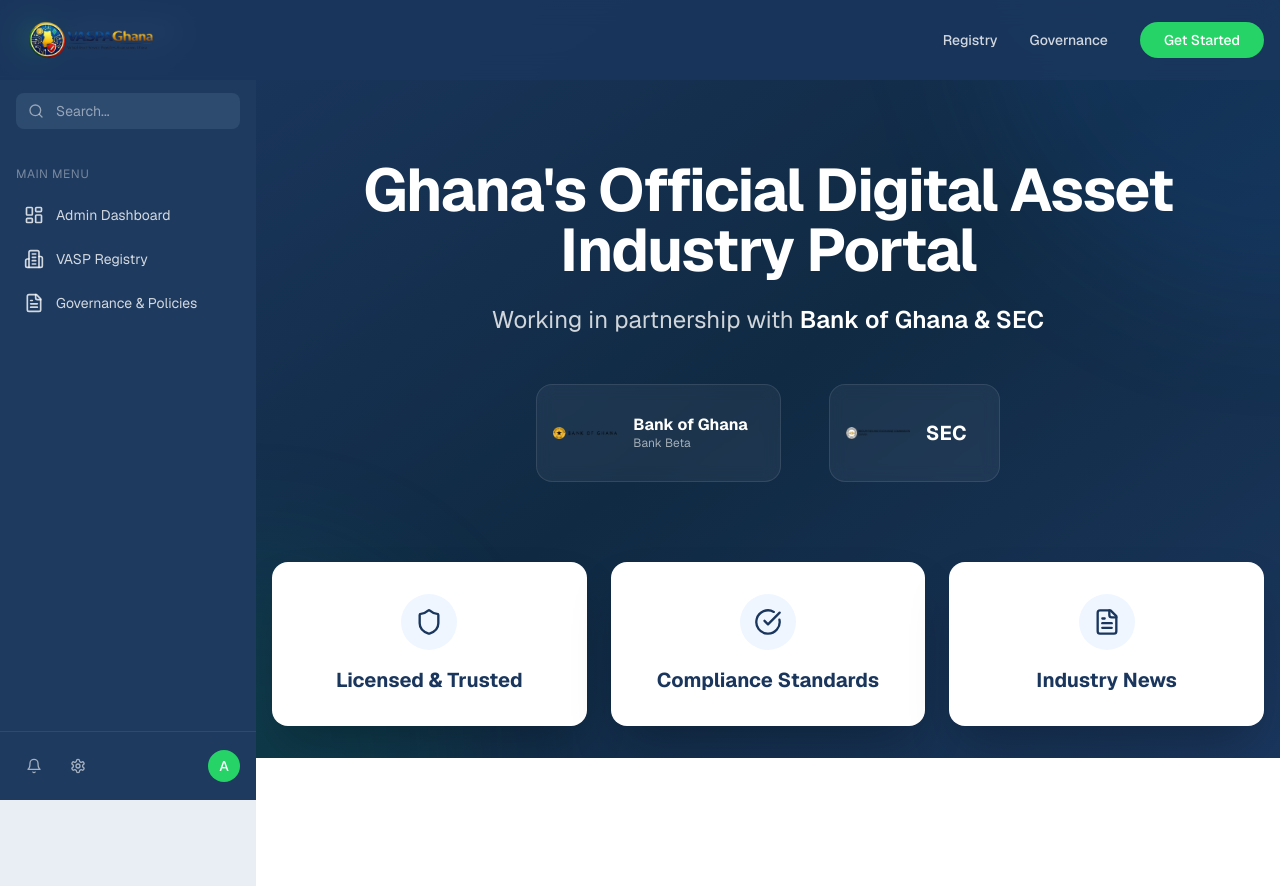
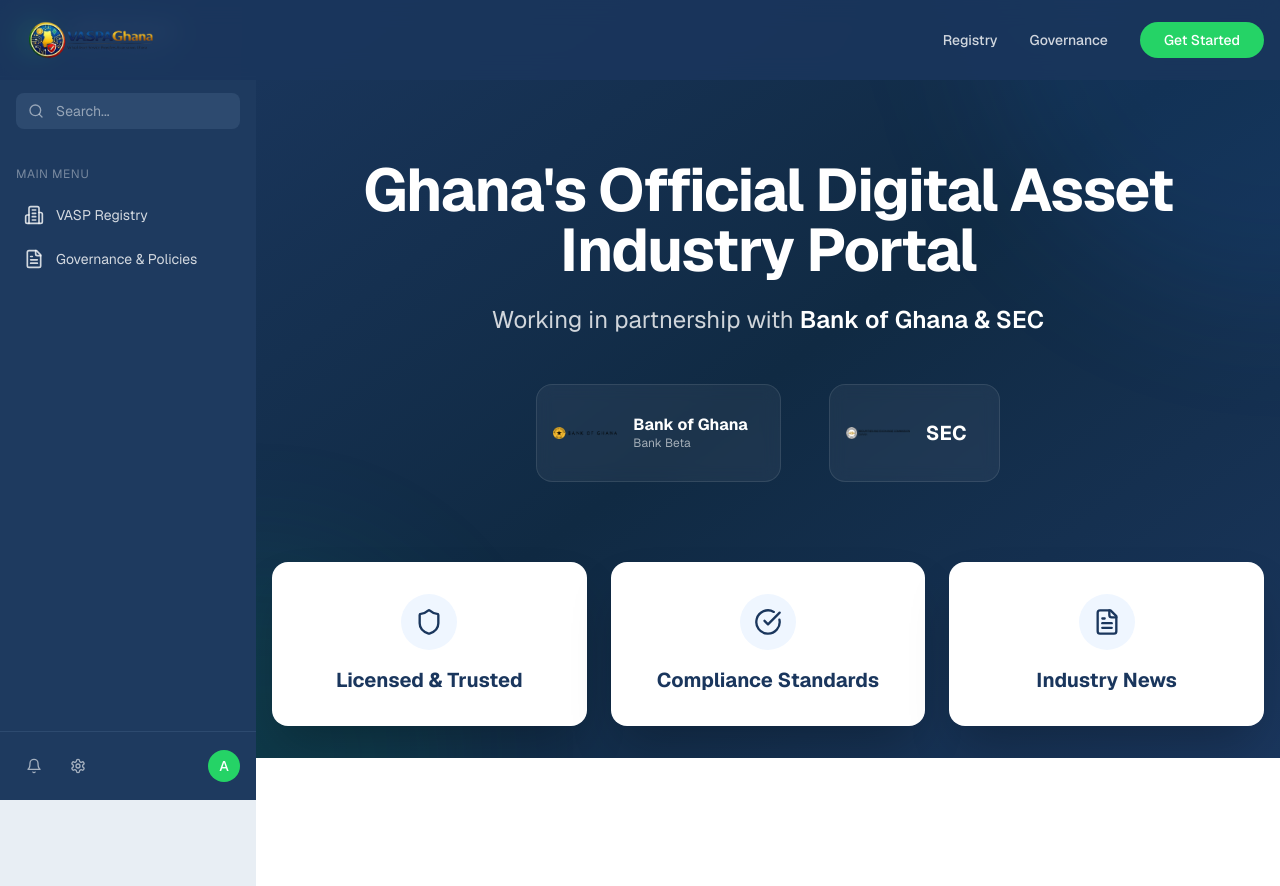
Before and after one commit to newtronahmed/vaspghana, a Next.js app: page / in a window 1280 px wide. Built offline with nearby package versions, Linux system fonts and the light colour scheme.

Commit message:
remove admin

```diff
--- a/components/sidebar.tsx
+++ b/components/sidebar.tsx
@@ -20,11 +20,11 @@ import { useState } from "react"
 import { Button } from "@/components/ui/button"
 
 const navItems = [
-  {
-    title: "Admin Dashboard",
-    href: "/dashboard",
-    icon: LayoutDashboard,
-  },
+  // {
+  //   title: "Admin Dashboard",
+  //   href: "/dashboard",
+  //   icon: LayoutDashboard,
+  // },
   {
     title: "VASP Registry",
     href: "/registry",
```
